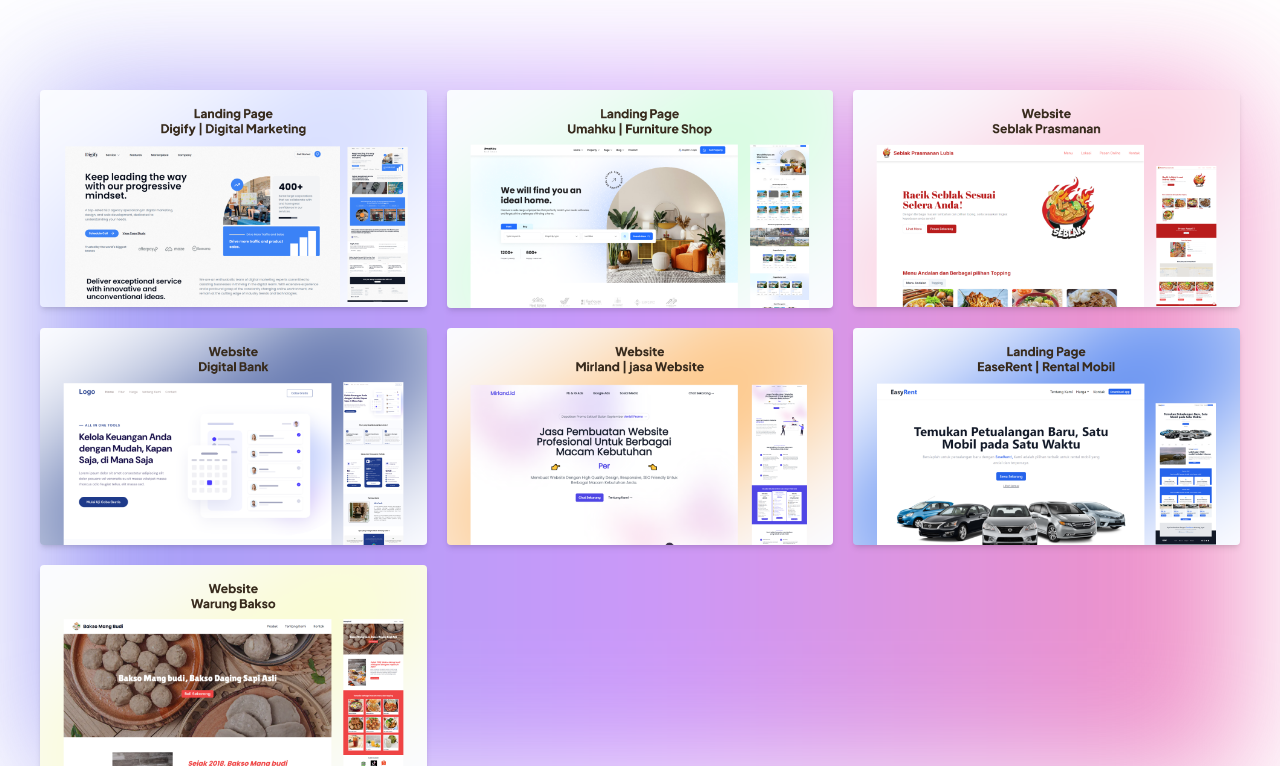
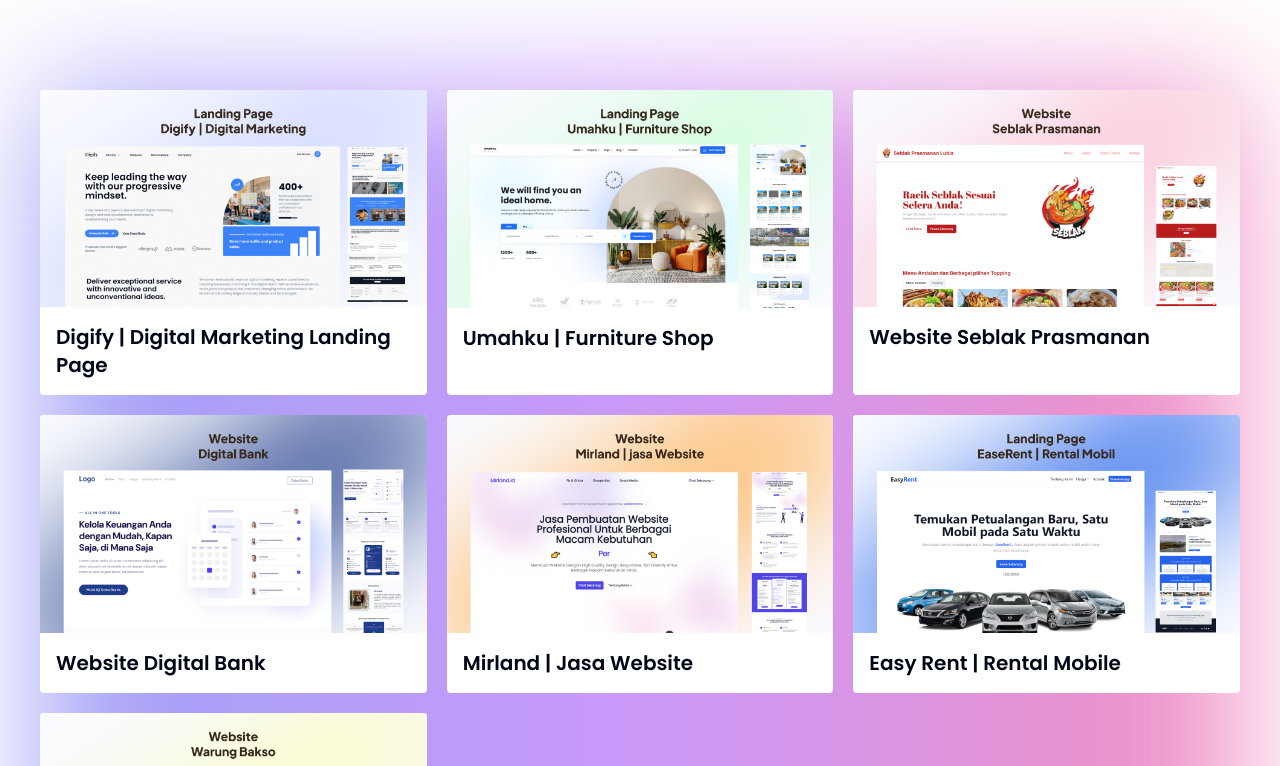
Before and after one commit to mohimamrifai/imamrifaidev-my-id, a Next.js app: page / in a window 1280 px wide. Shown: the part 1694-2460 px from the top of the page. Built offline with nearby package versions, Linux system fonts and the light colour scheme.

Commit message:
add card project

```diff
--- a/app/components/Projects.jsx
+++ b/app/components/Projects.jsx
@@ -1,6 +1,52 @@
 "use client";
 import React from "react";
 import Image from "next/image";
+import Link from "next/link";
+
+const projects = [
+  {
+    id: 1,
+    title: "Digify | Digital Marketing Landing Page",
+    href: "https://digify-pi.vercel.app/",
+    src: "/project1.png",
+  },
+  {
+    id: 2,
+    title: "Umahku | Furniture Shop",
+    href: "#",
+    src: "/project2.png",
+  },
+  {
+    id: 3,
+    title: "Website Seblak Prasmanan",
+    href: "https://seblak-prasmanan-lubis.vercel.app/",
+    src: "/project3.png",
+  },
+  {
+    id: 4,
+    title: "Website Digital Bank",
+    href: "#",
+    src: "/project4.png",
+  },
+  {
+    id: 5,
+    title: "Mirland | Jasa Website",
+    href: "https://mirland-id.vercel.app",
+    src: "/project5.png",
+  },
+  {
+    id: 6,
+    title: "Easy Rent | Rental Mobile",
+    href: "https://rent-mir.vercel.app/",
+    src: "/project6.png",
+  },
+  {
+    id: 7,
+    title: "Website Bakso Sapi Mang Budi",
+    href: "https://baksomangbudi.vercel.app/",
+    src: "/project7.png",
+  },
+];
 
 export default function Projects() {
   return (
@@ -19,15 +65,18 @@ export default function Projects() {
           This is a project I have worked on.
         </p>
         <div className="grid grid-cols-1 md:grid-cols-3 mt-20 gap-5 relative">
-          {Array.from({ length: 7 }).map((_, index) => (
-            <Image
-              key={index}
-              src={`/project${index + 1}.png`}
-              alt="project 1"
-              width={1000}
-              height={1000}
-              className="rounded shadow-md"
-            />
+          {projects.map((item) => (
+            <div key={item.id} className="bg-white rounded overflow-hidden">
+              <Image
+                src={item.src}
+                alt="project 1"
+                width={1000}
+                height={1000}
+              />
+              <div className="p-4">
+                <Link href={item.href} target="_blank" className="font-semibold text-xl">{item.title}</Link>
+              </div>
+            </div>
           ))}
           <div className="absolute w-full h-full bg-gradient-to-r from-indigo-500 via-purple-500 to-pink-500 blur-3xl bottom-0 left-0 -z-20 opacity-60"></div>
         </div>
```
